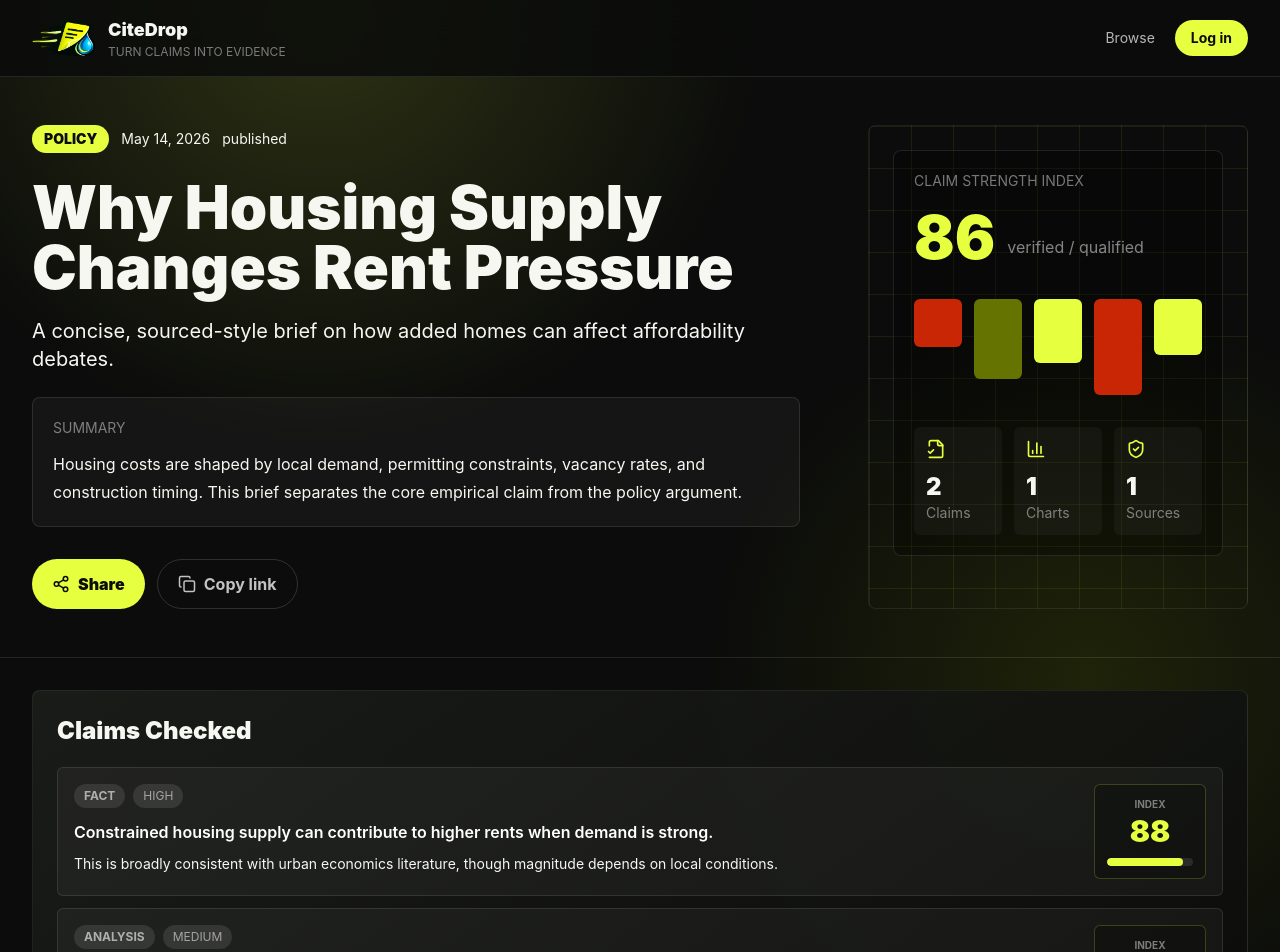
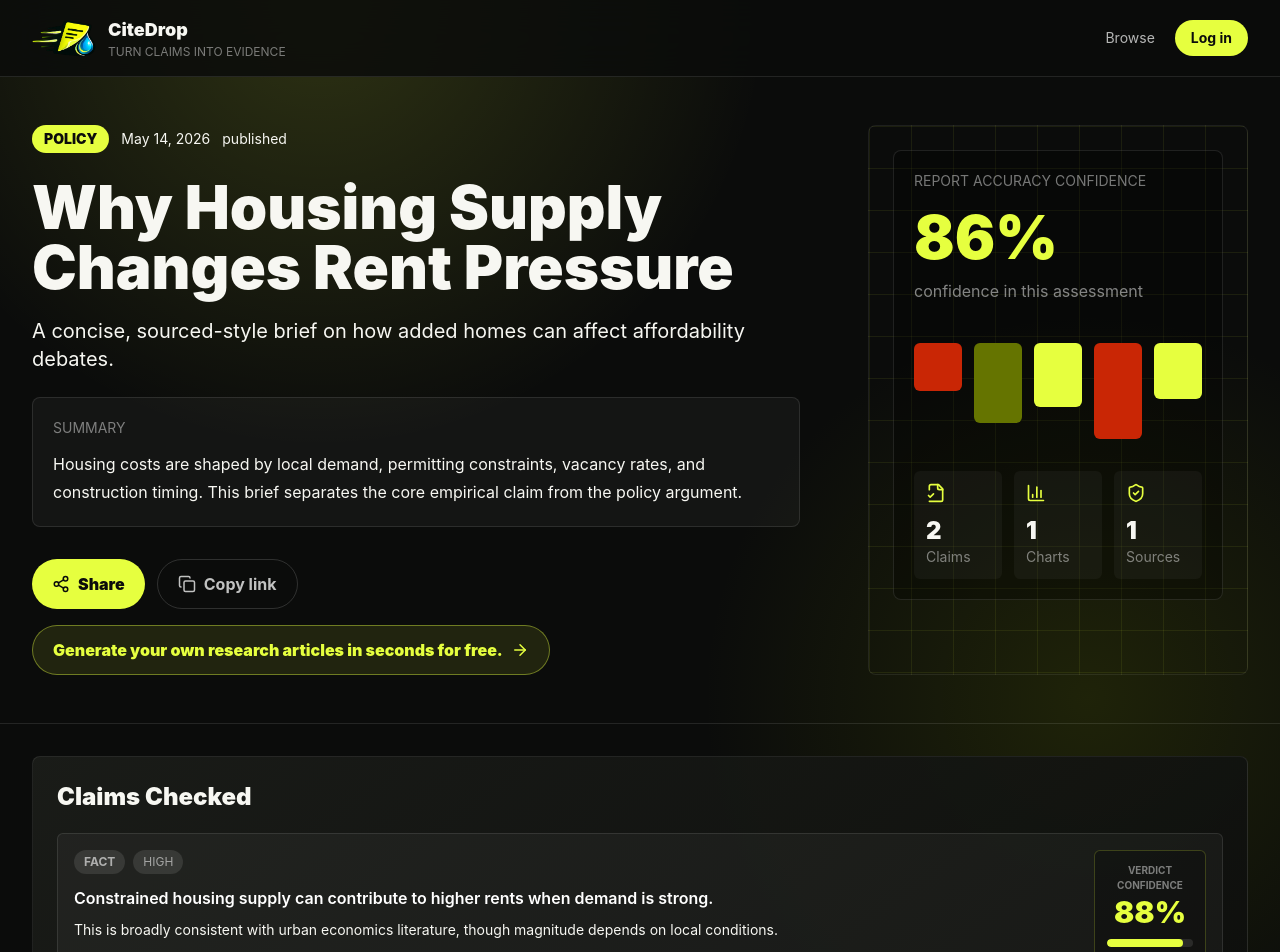
Before and after one commit to Nanobrainiac/CiteDrop, a React (Vite) app: page /articles/why-housing-supply-changes-rent-pressure in a window 1280 px wide. Shown: the top 952 px of the page. Built offline with nearby package versions, Linux system fonts and the light colour scheme; no server answers.

Commit message:
Update confidence labels and article CTA

```diff
--- a/src/components/ClaimList.jsx
+++ b/src/components/ClaimList.jsx
@@ -33,8 +33,8 @@ function ClaimScore({ claim }) {
   const score = getClaimScore(claim);
   return (
     <div className="shrink-0 rounded-md border border-acid/20 bg-black/25 p-3 text-center sm:w-28">
-      <p className="text-[10px] font-bold uppercase text-white/45">Index</p>
-      <p className="mt-1 text-3xl font-black leading-none text-acid">{score}</p>
+      <p className="text-[10px] font-bold uppercase text-white/45">Verdict Confidence</p>
+      <p className="mt-1 text-3xl font-black leading-none text-acid">{score}%</p>
       <div className="mt-3 h-2 overflow-hidden rounded-full bg-white/10">
         <div className="h-full rounded-full bg-acid" style={{ width: `${score}%` }} />
       </div>
--- a/src/components/EvidenceScorePanel.jsx
+++ b/src/components/EvidenceScorePanel.jsx
@@ -13,7 +13,7 @@ function confidenceScore(claims) {
 
 export default function EvidenceScorePanel({ claims = [], charts = [], sources = [] }) {
   const score = confidenceScore(claims);
-  const scoreLabel = claims.length ? `${score}` : '0.0';
+  const scoreLabel = claims.length ? `${score}%` : '0.0%';
   const blocks = [
     'bg-ember h-12',
     'bg-moss h-20',
@@ -25,10 +25,10 @@ export default function EvidenceScorePanel({ claims = [], charts = [], sources =
   return (
     <section className="glass-panel chart-grid min-w-0 overflow-hidden rounded-lg p-4 sm:p-6">
       <div className="rounded-lg border border-white/10 bg-black/30 p-4 sm:p-5">
-        <p className="text-sm uppercase text-white/45">Claim Strength Index</p>
+        <p className="text-sm uppercase text-white/45">Report Accuracy Confidence</p>
         <div className="mt-4 flex flex-wrap items-end gap-3">
           <span className="text-5xl font-black leading-none text-acid sm:text-6xl">{scoreLabel}</span>
-          <span className="pb-2 text-white/50">verified / qualified</span>
+          <span className="pb-2 text-white/50">confidence in this assessment</span>
         </div>
         <div className="mt-8 grid grid-cols-5 gap-3">
           {blocks.map((className, index) => (
--- a/src/pages/ArticlePage.jsx
+++ b/src/pages/ArticlePage.jsx
@@ -1,6 +1,6 @@
 import { useEffect, useMemo, useState } from 'react';
-import { useParams } from 'react-router-dom';
-import { Copy, Send, Share2 } from 'lucide-react';
+import { Link, useParams } from 'react-router-dom';
+import { ArrowRight, Copy, Send, Share2 } from 'lucide-react';
 import ChartRenderer from '../components/ChartRenderer.jsx';
 import ClaimList from '../components/ClaimList.jsx';
 import EvidenceScorePanel from '../components/EvidenceScorePanel.jsx';
@@ -143,13 +143,18 @@ export default function ArticlePage() {
               <p className="mt-3 text-base leading-7 text-white/72">{article.summary}</p>
             </div>
             {article.status === 'published' ? (
-              <div className="mt-8 flex flex-wrap gap-3">
+              <div className="mt-8">
+                <div className="flex flex-wrap gap-3">
                   <button onClick={share} className="inline-flex items-center gap-2 rounded-full bg-acid px-5 py-3 font-black text-ink hover:bg-white">
                     <Share2 size={18} /> Share
                   </button>
                   <button onClick={copyLink} className="inline-flex items-center gap-2 rounded-full border border-white/15 px-5 py-3 font-bold text-white/75 hover:bg-white/10">
                     <Copy size={18} /> {copied ? 'Copied' : 'Copy link'}
                   </button>
+                </div>
+                <Link to="/dashboard" className="mt-4 inline-flex items-center gap-2 rounded-full border border-acid/40 bg-acid/10 px-5 py-3 font-black text-acid hover:bg-acid hover:text-ink">
+                  Generate your own research articles in seconds for free. <ArrowRight size={18} />
+                </Link>
               </div>
             ) : (
               <div className="mt-8">
--- a/src/pages/HomePage.jsx
+++ b/src/pages/HomePage.jsx
@@ -74,10 +74,10 @@ export default function HomePage() {
             <ShieldCheck size={17} /> Sourced AI research pages
           </div>
           <h1 className="max-w-4xl text-5xl font-black leading-[0.95] sm:text-6xl lg:text-7xl">
-            Build shareable data-driven articles in seconds.
+            Generate research-backed responses to any claim, in seconds, for free
           </h1>
           <p className="mt-6 max-w-2xl text-lg leading-8 text-white/62">
-            CiteDrop turns focused prompts into polished research articles with chart visualizations, visible sources, and a clear separation between claims and opinion.
+            CiteDrop turns opinions into polished shareable research articles with chart visualizations, visible sources, and a clear separation between claims and opinion.
           </p>
           <div className="mt-8 flex flex-col gap-3 sm:flex-row">
             <Link to="/dashboard" className="inline-flex items-center justify-center gap-2 rounded-full bg-acid px-6 py-3 font-black text-ink hover:bg-white">
```
Lines whose indentation alone changed are shown as unchanged.
